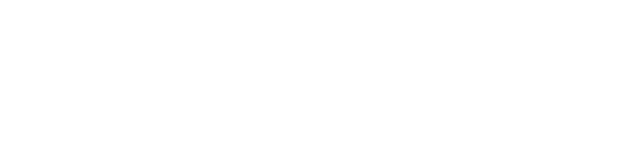
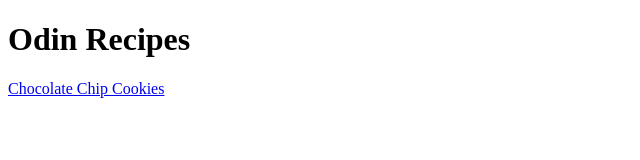
Before and after one commit to meierjc1/odin-recipes, a plain HTML site: page index.html in a window 1280 px wide. Shown: the whole page, without its empty margins (0-640 px from the left). Drawn offline with Linux system fonts and the light colour scheme.

Commit message:
Link to chocolate-chip-cookies.html

```diff
--- a/index.html
+++ b/index.html
@@ -1,10 +1,14 @@
 <!DOCTYPE html>
 <html lang="en">
-    <head>
-        <meta charset="uft-8">
-        <title>Odin Project: Reciepes</title>
-    </head>
+
+<head>
+    <meta charset="uft-8">
+    <title>Odin Project: Reciepes</title>
+</head>
+
 <body>
+    <h1>Odin Recipes</h1>
+    <a href="./recipes/chocolate-chip-cookies.html">Chocolate Chip Cookies</a>
+</body>
 
-</body>
 </html>
```
